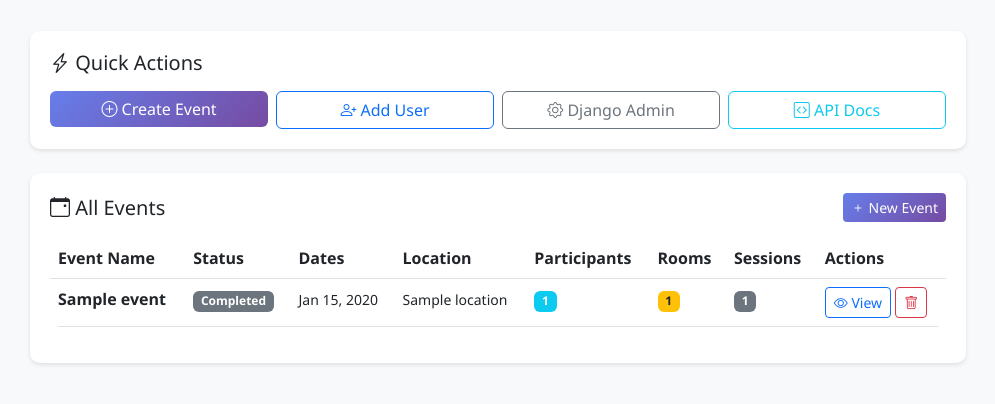
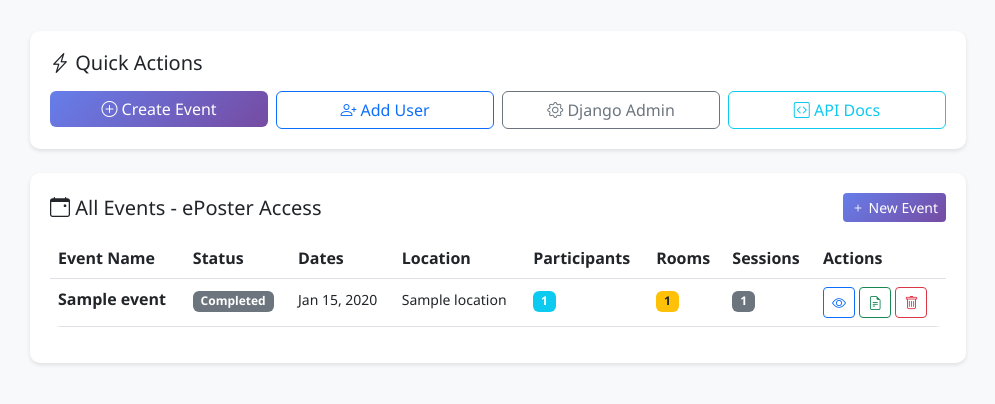
Before and after one commit to DjalilElz/makeplus-Django, a Django app: template makeplus_api/dashboard/templates/dashboard/home.html in a window 1280 px wide. Shown: the part 145-549 px from the top of the page, without its empty margins (272-1267 px from the left). Run offline with Django 5.2, Linux system fonts and the light colour scheme; the template is opened without the code that fills it: most values are stand-ins (such as "Sample title", 1, 10 or a date in 2020).

Commit message:
eposter access

```diff
--- a/makeplus_api/dashboard/templates/dashboard/base.html
+++ b/makeplus_api/dashboard/templates/dashboard/base.html
@@ -252,6 +252,11 @@
                 </a>
             </li>
             <li class="sidebar-nav-item">
+                <a href="{% url 'dashboard:home' %}" class="sidebar-nav-link" onclick="scrollToEPosterSection(event)">
+                    <i class="bi bi-file-earmark-text"></i> ePoster Management
+                </a>
+            </li>
+            <li class="sidebar-nav-item">
                 <a href="{% url 'dashboard:email_template_list' %}" class="sidebar-nav-link {% if 'email' in request.resolver_match.url_name %}active{% endif %}">
                     <i class="bi bi-envelope"></i> Email Templates
                 </a>
@@ -386,6 +391,27 @@
         });
     </script>
 
+    <script>
+        // Scroll to ePoster section on home page
+        function scrollToEPosterSection(event) {
+            // Only prevent default if we're on the home page
+            if (window.location.pathname === '{% url "dashboard:home" %}' || window.location.pathname.endsWith('/dashboard/')) {
+                event.preventDefault();
+                const eposterSection = document.querySelector('.events-list-section');
+                if (eposterSection) {
+                    eposterSection.scrollIntoView({ behavior: 'smooth', block: 'start' });
+                    // Highlight the section briefly
+                    eposterSection.style.transition = 'background-color 0.3s';
+                    eposterSection.style.backgroundColor = '#e8f5e9';
+                    setTimeout(() => {
+                        eposterSection.style.backgroundColor = '';
+                    }, 2000);
+                }
+            }
+            // If not on home page, let the link navigate to home page normally
+        }
+    </script>
+
     {% block extra_js %}{% endblock %}
 </body>
 </html>
--- a/makeplus_api/dashboard/templates/dashboard/home.html
+++ b/makeplus_api/dashboard/templates/dashboard/home.html
@@ -95,11 +95,11 @@
     </div>
 
     <!-- Events List -->
-    <div class="row">
+    <div class="row events-list-section">
         <div class="col-12">
             <div class="stat-card">
                 <div class="d-flex justify-content-between align-items-center mb-3">
-                    <h5 class="mb-0"><i class="bi bi-calendar-event"></i> All Events</h5>
+                    <h5 class="mb-0"><i class="bi bi-calendar-event"></i> All Events - ePoster Access</h5>
                     <a href="{% url 'dashboard:event_create_step1' %}" class="btn btn-sm btn-primary">
                         <i class="bi bi-plus"></i> New Event
                     </a>
@@ -153,8 +153,11 @@
                                     <span class="badge bg-secondary">{{ event.sessions.count }}</span>
                                 </td>
                                 <td>
-                                    <a href="{% url 'dashboard:event_detail' event.id %}" class="btn btn-sm btn-outline-primary">
-                                        <i class="bi bi-eye"></i> View
+                                    <a href="{% url 'dashboard:event_detail' event.id %}" class="btn btn-sm btn-outline-primary" title="View Event">
+                                        <i class="bi bi-eye"></i>
+                                    </a>
+                                    <a href="{% url 'dashboard:eposter_dashboard' event.id %}" class="btn btn-sm btn-outline-success" title="ePoster Management">
+                                        <i class="bi bi-file-earmark-text"></i>
                                     </a>
                                     <button type="button" class="btn btn-sm btn-outline-danger delete-event-btn"
                                             data-event-id="{{ event.id }}"
```
